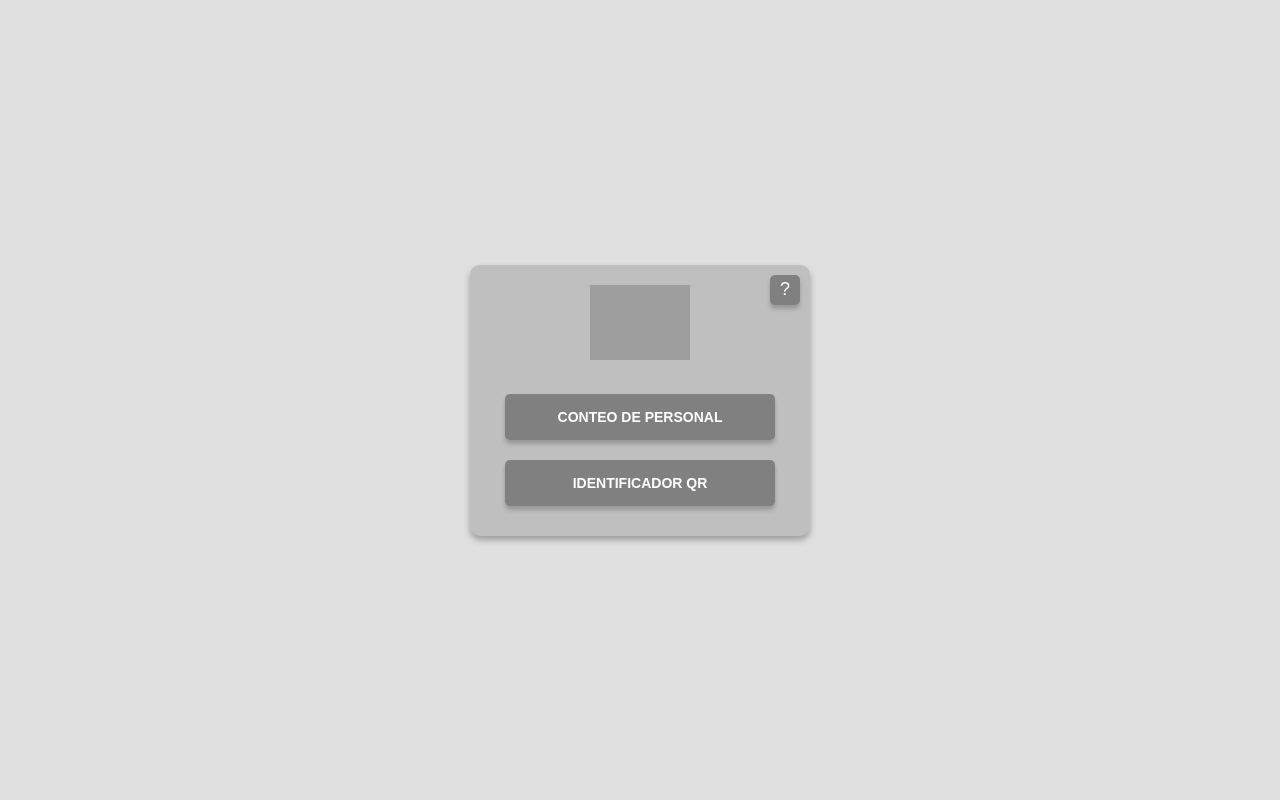
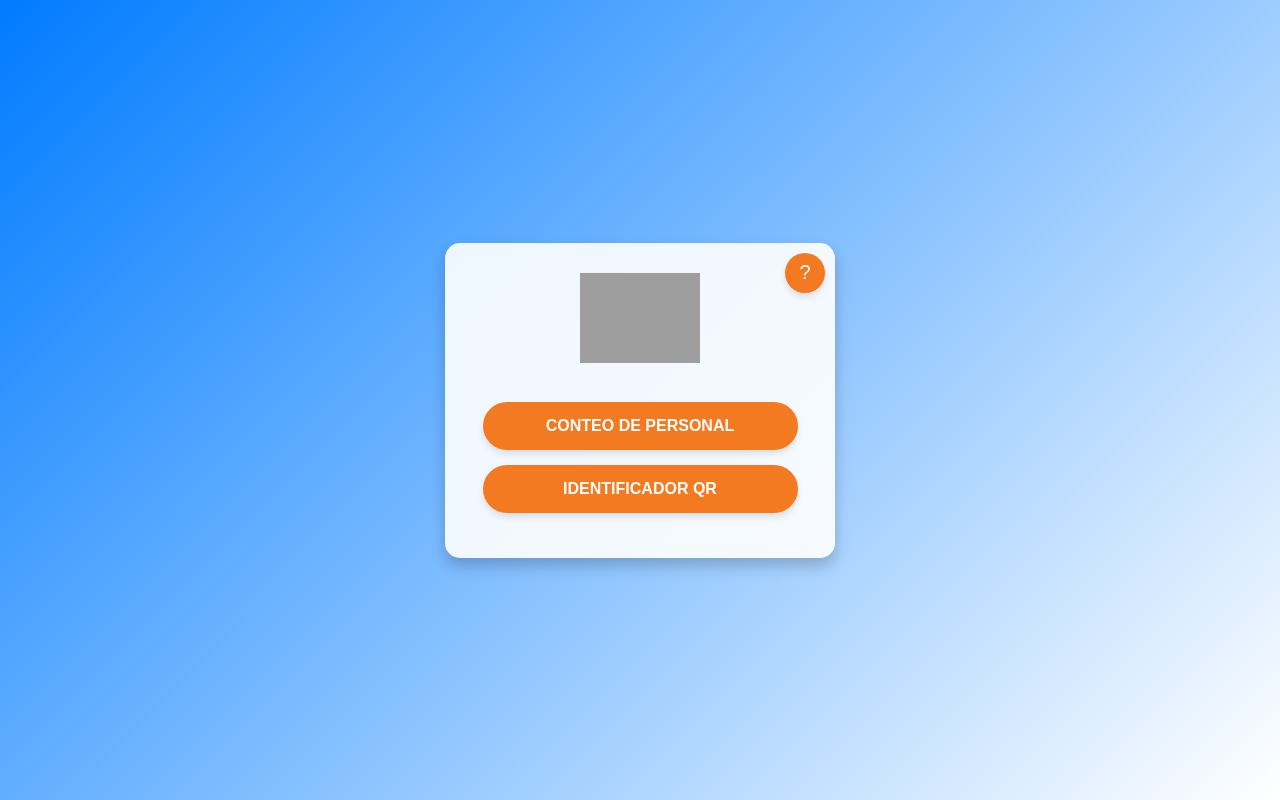
Before and after one commit to RomegRIV/QRCONTEO, a plain HTML site: page index.html in a window 1280 px wide. Drawn offline with Linux system fonts and the light colour scheme; grey boxes are pictures that could not be loaded.

Commit message:
Update index.html

```diff
--- a/index.html
+++ b/index.html
@@ -3,6 +3,7 @@
 <head>
     <meta charset="UTF-8">
     <meta name="viewport" content="width=device-width, initial-scale=1.0">
+    <link rel="icon" type="image/png" href="https://cardmx.com/Portals/0/Logo-cardmx.png?ver=2017-03-09-130008-383">
     <title>Interfaz de Usuario</title>
     <style>
         /* Estilos generales */
@@ -13,23 +14,23 @@
             justify-content: center;
             align-items: center;
             height: 100vh;
-            background-color: #e0e0e0;
-            font-family: Arial, sans-serif;
+            background: linear-gradient(135deg, #007BFF, #FFFFFF);
+            font-family: 'Roboto', Arial, sans-serif;
         }
 
         .container {
-            width: 300px;
-            background-color: #bfbfbf;
-            border-radius: 10px;
-            box-shadow: 0px 4px 6px rgba(0, 0, 0, 0.3);
+            width: 350px;
+            background: rgba(255, 255, 255, 0.9);
+            border-radius: 15px;
+            box-shadow: 0px 8px 15px rgba(0, 0, 0, 0.2);
             text-align: center;
-            padding: 20px;
+            padding: 30px 20px;
             position: relative;
         }
 
         /* Logotipo */
         .logo img {
-            width: 100px;
+            width: 120px;
             margin-bottom: 20px;
         }
 
@@ -37,21 +38,30 @@
         .button {
             width: 90%;
             padding: 15px 0;
-            margin: 10px auto;
-            background-color: #808080;
+            margin: 15px auto;
+            background-color: #f37a20;
             color: white;
-            font-size: 14px;
+            font-size: 16px;
             font-weight: bold;
             text-align: center;
             border: none;
-            border-radius: 5px;
+            border-radius: 25px;
             cursor: pointer;
-            box-shadow: 0px 4px 4px rgba(0, 0, 0, 0.2);
-            transition: background-color 0.3s ease;
+            box-shadow: 0px 4px 6px rgba(0, 0, 0, 0.1);
+            transition: all 0.3s ease;
+            display: flex;
+            align-items: center;
+            justify-content: center;
+            gap: 10px;
         }
 
         .button:hover {
-            background-color: #666666;
+            background-color:  #f9b59e;
+            box-shadow: 0px 6px 10px rgba(0, 0, 0, 0.15);
+        }
+
+        .button i {
+            font-size: 18px;
         }
 
         /* Botón "?" */
@@ -59,20 +69,20 @@
             position: absolute;
             top: 10px;
             right: 10px;
-            width: 30px;
-            height: 30px;
-            background-color: #808080;
+            width: 40px;
+            height: 40px;
+            background-color:  #f37a20;
             border: none;
-            border-radius: 5px;
-            font-size: 18px;
+            border-radius: 50%;
+            font-size: 20px;
             color: white;
             cursor: pointer;
-            box-shadow: 0px 4px 4px rgba(0, 0, 0, 0.2);
+            box-shadow: 0px 4px 6px rgba(0, 0, 0, 0.1);
             transition: background-color 0.3s ease;
         }
 
         .info-button:hover {
-            background-color: #666666;
+            background-color:  #f37a20;
         }
 
         /* Popup */
@@ -83,16 +93,18 @@
             left: 50%;
             transform: translate(-50%, -50%);
             background-color: white;
-            border-radius: 10px;
-            box-shadow: 0px 4px 6px rgba(0, 0, 0, 0.3);
-            padding: 20px;
+            border-radius: 15px;
+            box-shadow: 0px 8px 15px rgba(0, 0, 0, 0.3);
+            padding: 30px;
             text-align: center;
             z-index: 1000;
+            width: 90%;
+            max-width: 400px;
         }
 
         .popup h3 {
             margin: 0;
-            font-size: 16px;
+            font-size: 18px;
             color: #333;
         }
 
@@ -100,21 +112,23 @@
             margin-top: 10px;
             font-size: 14px;
             color: #555;
+            line-height: 1.5;
         }
 
         .popup button {
             margin-top: 20px;
             padding: 10px 20px;
-            background-color: #808080;
+            background-color:  #f37a20;
             color: white;
             border: none;
-            border-radius: 5px;
+            border-radius: 25px;
             cursor: pointer;
             font-size: 14px;
+            transition: background-color 0.3s ease;
         }
 
         .popup button:hover {
-            background-color: #666666;
+            background-color: #894c24;
         }
 
         /* Fondo del overlay */
@@ -139,9 +153,8 @@
         <!-- Botón de información -->
         <button class="info-button" onclick="showPopup()">?</button>
         <!-- Botones principales -->
-       <button class="button" onclick="window.location.href='qr.html'">CONTEO DE PERSONAL</button>
-       <button class="button" onclick="window.location.href='qr2.html'">IDENTIFICADOR QR</button>
-
+        <button class="button" onclick="window.location.href='qr.html'">CONTEO DE PERSONAL</button>
+        <button class="button" onclick="window.location.href='qr2.html'">IDENTIFICADOR QR</button>
     </div>
 
     <!-- Popup -->
@@ -159,11 +172,14 @@
             document.getElementById('overlay').style.display = 'block';
         }
 
-        // Cerrar popu
+        // Cerrar popup
         function closePopup() {
             document.getElementById('popup').style.display = 'none';
             document.getElementById('overlay').style.display = 'none';
         }
     </script>
+
+    <!-- Iconos FontAwesome -->
+    <script src="https://kit.fontawesome.com/a076d05399.js" crossorigin="anonymous"></script>
 </body>
 </html>
```
